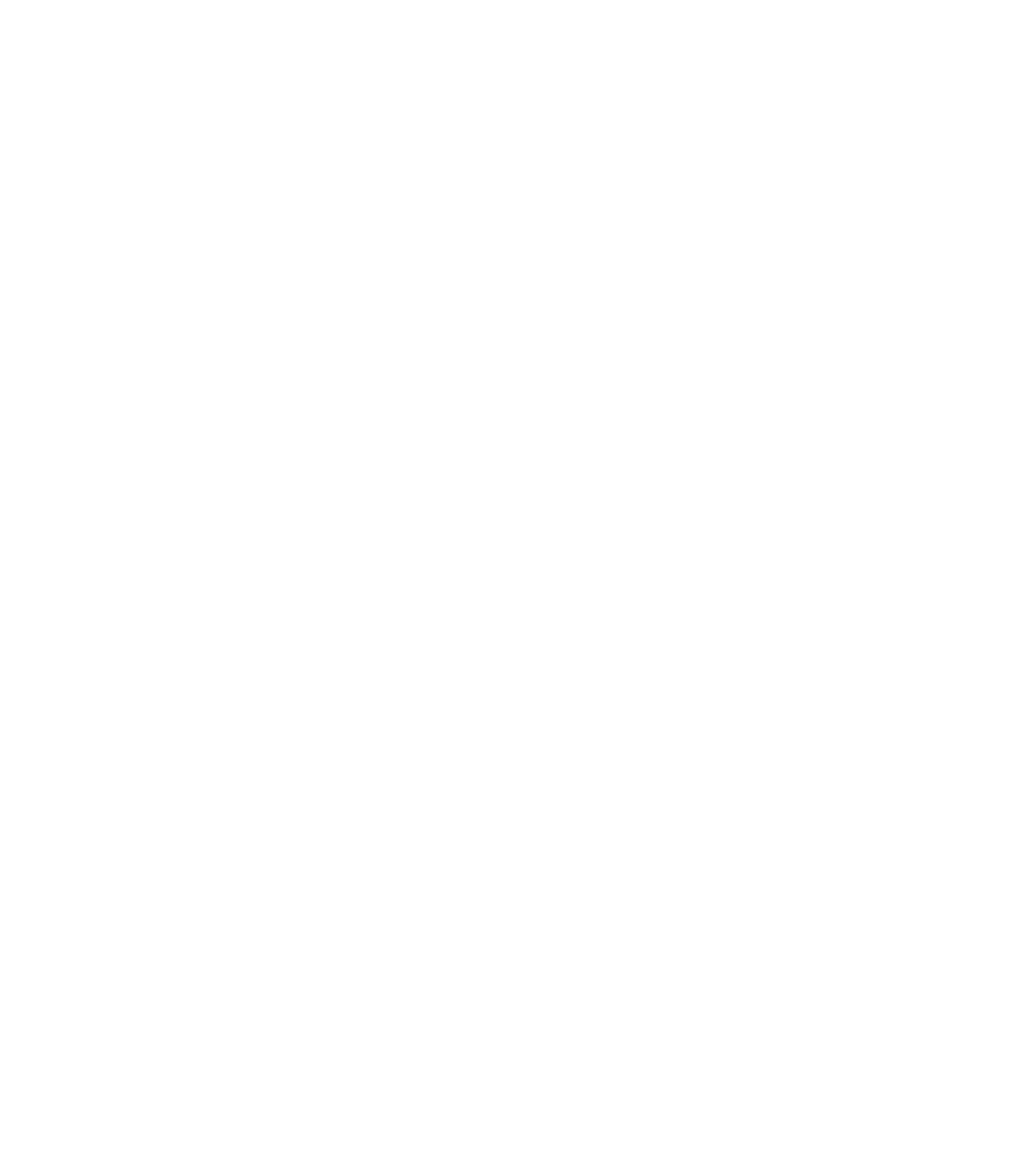
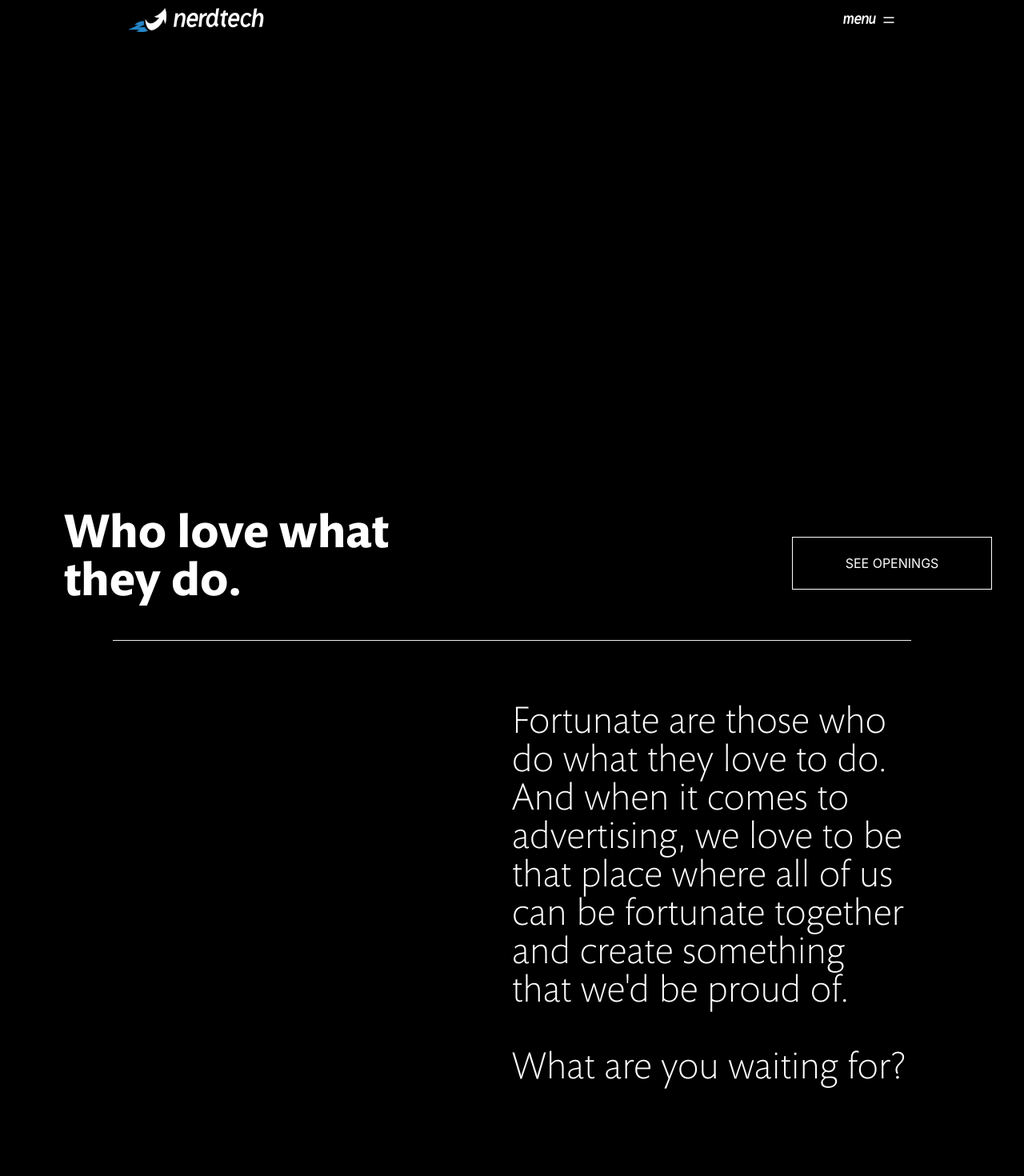
Before and after one commit to enryu-maker/nerdtech-final, a React (Create React App) app: page /#/careers in a window 1280 px wide. Before the commit this address had no page. Shown: the top 1470 px of the page at 80% size. Before the commit the page ends 800 px from the top, so only its background shows below. Built offline with nearby package versions, Linux system fonts and the light colour scheme.

Commit message:
Careers page

```diff
--- a/src/App.js
+++ b/src/App.js
@@ -1,24 +1,43 @@
-import React from 'react'
-import Home from './Screens/Home'
-import { Route, Routes } from 'react-router-dom'
-import Blog from './Screens/Blog'
-import About from './Screens/About'
-import Contact from './Screens/Contact'
-import BlogInfo from './Screens/BlogInfo'
-import ScrollToTop from './Components/ScrollToTop'
+import React from 'react';
+import Home from './Screens/Home';
+import { Route, Routes } from 'react-router-dom';
+import Blog from './Screens/Blog';
+import About from './Screens/About';
+import Contact from './Screens/Contact';
+import BlogInfo from './Screens/BlogInfo';
+import ScrollToTop from './Components/ScrollToTop';
+import Careers from './Screens/Careers';
 
 export default function App() {
   return (
     <>
       <ScrollToTop />
       <Routes>
-        <Route path='/' element={<Home />} />
-        <Route path='/blogs' element={<Blog />} />
-        <Route path='/blog/:id' element={<BlogInfo />} />
-        <Route path='/about' element={<About />} />
-        <Route path='/contact-us' element={<Contact />} />
+        <Route
+          path='/'
+          element={<Home />}
+        />
+        <Route
+          path='/blogs'
+          element={<Blog />}
+        />
+        <Route
+          path='/blog/:id'
+          element={<BlogInfo />}
+        />
+        <Route
+          path='/about'
+          element={<About />}
+        />
+        <Route
+          path='/contact-us'
+          element={<Contact />}
+        />
+        <Route
+          path='/careers'
+          element={<Careers />}
+        />
       </Routes>
-
     </>
-  )
+  );
 }
--- a/src/Components/Header.jsx
+++ b/src/Components/Header.jsx
@@ -1,98 +1,94 @@
 import { motion } from 'framer-motion';
-import React from 'react'
-import { HiOutlineMenuAlt4 } from "react-icons/hi";
+import React from 'react';
+import { HiOutlineMenuAlt4 } from 'react-icons/hi';
 import { Images } from '../Assets/Images';
-import { RxCross1 } from "react-icons/rx";
+import { RxCross1 } from 'react-icons/rx';
 import { useNavigate } from 'react-router-dom';
-export default function Header({
-    show
-}) {
-    const [menu, setMenu] = React.useState(false)
-    const navigate = useNavigate()
+export default function Header({ show }) {
+  const [menu, setMenu] = React.useState(false);
+  const navigate = useNavigate();
   return (
     <>
-            <div
-                className=' font-poppins bg-black h-[50px] fixed w-full top-0 z-10 flex justify-between items-center px-40'
-            >
+      <div className=' font-poppins bg-black h-[50px] fixed w-full top-0 z-10 flex justify-between items-center px-40'>
         <motion.a
           href='#/'
           className=' flex justify-center items-center space-x-2 font-MundoI text-white text-3xl'>
-                    <img className='h-auto w-12' src={Images.nerdtech} />
-                    <p>
-                        nerdtech
-                    </p>
-                </motion.a >
+          <img
+            className='h-auto w-12'
+            src={Images.nerdtech}
+          />
+          <p>nerdtech</p>
+        </motion.a>
         <motion.button
-                    onClick={() => { setMenu(!menu) }}
+          onClick={() => {
+            setMenu(!menu);
+          }}
           whileTap={{ scale: 0.85 }}
-                    className={` font-MundoI text-lg flex space-x-2 items-center ${show ? "text-white" : "text-white"}`}>
+          className={` font-MundoI text-lg flex space-x-2 items-center ${
+            show ? 'text-white' : 'text-white'
+          }`}>
           <span>menu</span> <HiOutlineMenuAlt4 />
-                </motion.button >
+        </motion.button>
       </div>
-            {
-                menu ?
+      {menu ? (
         <motion.div
           initial={{ opacity: 0 }}
           whileInView={{
             opacity: 1,
             transition: {
-                                type: "spring",
-                                duration: 0.8
-                            }
+              type: 'spring',
+              duration: 0.8,
+            },
           }}
           viewport={{ once: true }}
-                        className="justify-center space-x-1 items-center font-poppins flex fixed inset-0 z-50 outline-none focus:outline-none"
-                    >
+          className='justify-center space-x-1 items-center font-poppins flex fixed inset-0 z-50 outline-none focus:outline-none'>
           <div className='w-full h-[100vh]   flex flex-col bg-black '>
-                            <div
-                                className=' font-poppins bg-transparent h-[50px] sticky w-full top-0 z-1 flex justify-between items-center px-40'
-                            >
+            <div className=' font-poppins bg-transparent h-[50px] sticky w-full top-0 z-1 flex justify-between items-center px-40'>
               <motion.a
                 href='#/'
                 className=' flex justify-center items-center space-x-2 font-MundoI text-white text-3xl'>
-                                    <img className='h-auto w-12' src={Images.nerdtech} />
-                                    <p>
-                                        nerdtech
-                                    </p>
-                                </motion.a >
+                <img
+                  className='h-auto w-12'
+                  src={Images.nerdtech}
+                />
+                <p>nerdtech</p>
+              </motion.a>
               <motion.button
-                                    onClick={() => { setMenu(!menu) }}
+                onClick={() => {
+                  setMenu(!menu);
+                }}
                 whileTap={{ scale: 0.85 }}
                 whileHover={{
                   rotate: -180,
                 }}
-                                    className={`font-poppins text-xl flex space-x-2 items-center ${"text-white"}`}>
+                className={`font-poppins text-xl flex space-x-2 items-center ${'text-white'}`}>
                 <RxCross1 />
-                                </motion.button >
+              </motion.button>
             </div>
-                            <div className="flex flex-col items-center justify-between h-[100vh] py-10 w-[78%] self-center ">
+            <div className='flex flex-col items-center justify-between h-[100vh] py-10 w-[78%] self-center '>
               <div className=' w-[50%]  flex flex-wrap self-start items-center justify-between'>
                 <motion.a
                   href='#/about'
                   className='hover:text-blue-400 py-2  font-MundoBold text-7xl font-black text-white '>
                   About
                 </motion.a>
-                                    <motion.a
-                                        className='hover:text-blue-400 py-2  font-MundoBold text-7xl font-black text-white '>
+                <motion.a className='hover:text-blue-400 py-2  font-MundoBold text-7xl font-black text-white '>
                   Projects
                 </motion.a>
-                                    <motion.a
-                                        className='hover:text-blue-400 py-2  font-MundoBold text-7xl font-black text-white '>
+                <motion.a className='hover:text-blue-400 py-2  font-MundoBold text-7xl font-black text-white '>
                   Team
                 </motion.a>
-                                    <motion.a
-                                        className='hover:text-blue-400 py-2  font-MundoBold text-7xl font-black text-white '>
+                <motion.a className='hover:text-blue-400 py-2  font-MundoBold text-7xl font-black text-white '>
                   Expertise
                 </motion.a>
-                                    <motion.a
-                                        className='hover:text-blue-400 py-2  font-MundoBold text-7xl font-black text-white '>
+                <motion.a className='hover:text-blue-400 py-2  font-MundoBold text-7xl font-black text-white '>
                   Stories
                 </motion.a>
-                                    <motion.a
-                                        className='hover:text-blue-400 py-2  font-MundoBold text-7xl font-black text-white '>
+                <motion.a className='hover:text-blue-400 py-2  font-MundoBold text-7xl font-black text-white '>
                   Clients
                 </motion.a>
                 <motion.a
+                  href='#/careers'
                   className='hover:text-blue-400 py-2  font-MundoBold text-7xl font-black text-white '>
                   Career
                 </motion.a>
@@ -132,8 +128,7 @@
             </div>
           </div>
         </motion.div>
-                    : null
+      ) : null}
+    </>
+  );
 }
-        </>
-    )
-}
--- /dev/null
+++ b/src/Screens/Careers.jsx
@@ -0,0 +1,91 @@
+import React from 'react';
+import Header from '../Components/Header';
+import { motion } from 'framer-motion';
+import Marquee from 'react-fast-marquee';
+import Footer from '../Components/Footer';
+
+export default function Careers() {
+  const [show, setShow] = React.useState(false);
+  const [show1, setShow1] = React.useState(false);
+  const [next, setNext] = React.useState(false);
+  React.useEffect(() => {
+    setTimeout(() => {
+      setNext(true);
+    }, 2500);
+  }, []);
+
+  const text = ' Who love what \n they do.'.split(' ');
+  return (
+    <>
+      <Header show={show} />
+      <motion.div
+        initial={{ opacity: 0 }}
+        whileFocus={() => {
+          setShow(!show);
+        }}
+        whileInView={{
+          // scale: [.75, .95, 1],
+          // rotate: [-20, 20, 0],
+          transition: { duration: 0.7, ease: 'linear' },
+          opacity: 1,
+          transition: {
+            type: 'spring',
+            duration: 1.2, // Animation duration
+          },
+        }}
+        viewport={{ once: true }}
+        className={`h-[100vh] w-full bg-black flex flex-col ${
+          next ? ' items-end justify-end ' : 'items-center justify-center  '
+        }  scroll-smooth`}>
+        {next ? (
+          <div className='grid md:grid-cols-2 md:px-10 items-center  '>
+            <motion.p className='  font-MundoBold self-start p-10 text-start text-6xl font-bold text-white '>
+              {text.map((el, i) => (
+                <motion.span
+                  initial={{ opacity: 0 }}
+                  animate={{ opacity: 1 }}
+                  transition={{
+                    duration: 0.25,
+                    delay: i / 10,
+                  }}
+                  key={i}
+                  className=''>
+                  {el}{' '}
+                </motion.span>
+              ))}
+            </motion.p>
+            <div className='flex md:justify-end items-center justify-center mb-3 '>
+              <motion.a
+                whileHover={{ backgroundColor: 'white', x: 5, opacity: 0.85 }}
+                className=' border-white text-md border-[1px] px-5 w-[250px] py-5 cursor-pointer flex justify-center items-center uppercase hover:text-black text-white MundoRegular mt-5'>
+                See Openings
+              </motion.a>
+            </div>
+          </div>
+        ) : (
+          <>
+            <motion.p className=' font-MundoBold w-[78%] self-center text-start text-[160px] font-bold text-white '>
+              We love
+              <br />
+              <span className=' font-MundoI'>people.</span>
+            </motion.p>
+          </>
+        )}
+      </motion.div>
+      <motion.div className='h-auto w-full  bg-black flex justify-center scroll-smooth'>
+        <motion.div className=' font-MundoBold w-[78%] border-t flex justify-end py-20  self-center '>
+          <div className='flex justify-end w-[50%] space-y-5'>
+            <p className=' font-MundoRegular font-extralight text-5xl  text-white'>
+              Fortunate are those who do what they love to do. And when it comes
+              to advertising, we love to be that place where all of us can be
+              fortunate together and create something that we'd be proud of.
+              <br /> <br />
+              What are you waiting for?
+            </p>
+          </div>
+        </motion.div>
+      </motion.div>
+      <Footer />
+    </>
+  );
+}
```
Lines whose indentation alone changed are shown as unchanged.
